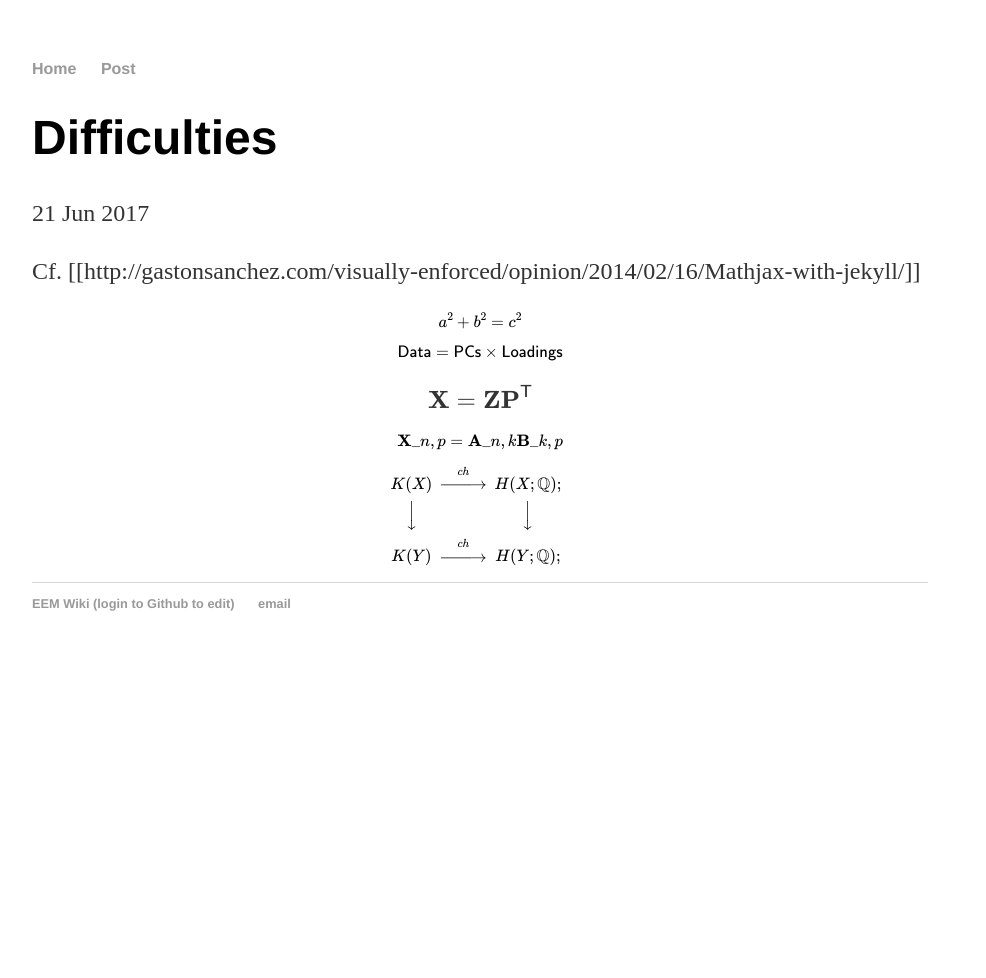
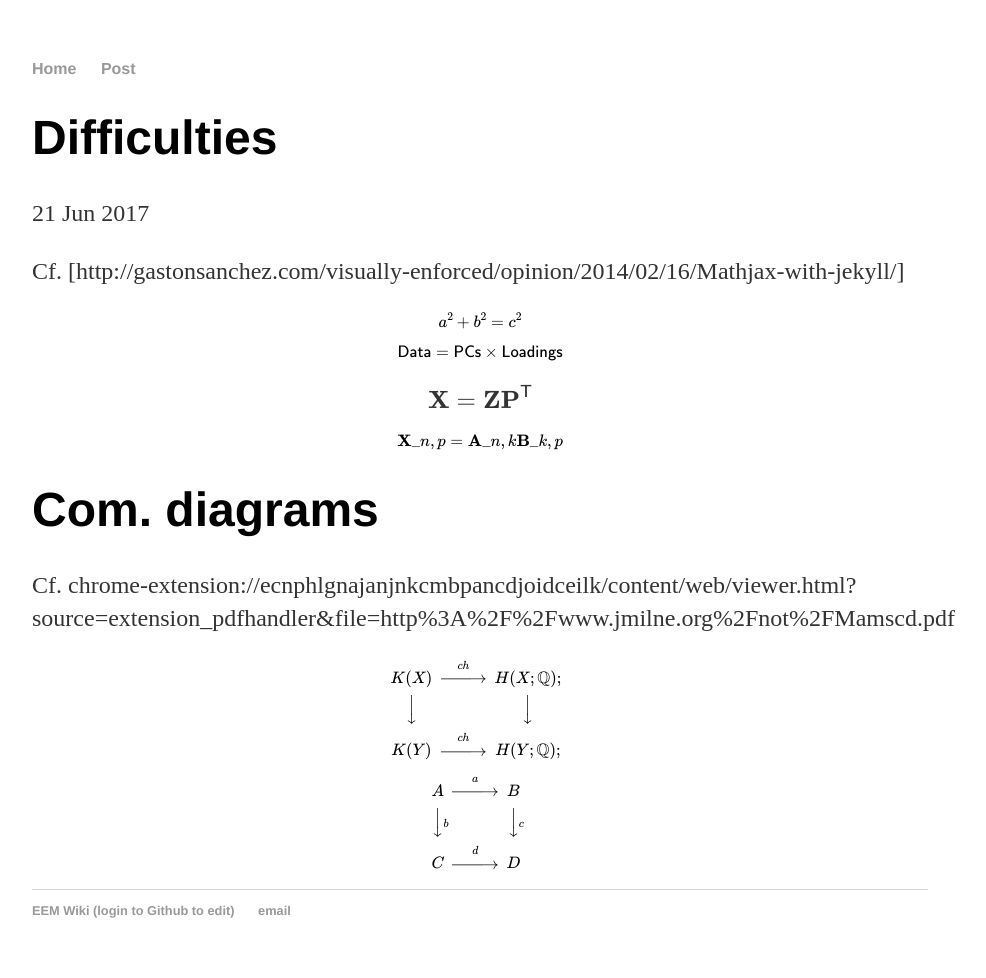
Before and after one commit to takasimiz/bak-github.io, a Jekyll site: the page built from _posts/2017-06-21-latex.md, in a window 1280 px wide. Shown: the whole page, without its empty margins (160-1146 px from the left). Built offline with Jekyll 4.4.1, drawn with Linux system fonts in a browser that asks for light colours; formulas are drawn with MathJax 3; before the commit the page ends 900 px from its top, so only the background shows below that.

Commit message:
Update 2017-06-21-latex.md

```diff
--- a/_posts/2017-06-21-latex.md
+++ b/_posts/2017-06-21-latex.md
@@ -3,7 +3,7 @@
 title: "Difficulties"
 date: 2017-06-21
 ---
-Cf. [[http://gastonsanchez.com/visually-enforced/opinion/2014/02/16/Mathjax-with-jekyll/]]
+Cf. [http://gastonsanchez.com/visually-enforced/opinion/2014/02/16/Mathjax-with-jekyll/]
 
 $$a^2 + b^2 = c^2$$
 
@@ -13,10 +13,20 @@
 
 $$ \mathbf{X}\_{n,p} = \mathbf{A}\_{n,k} \mathbf{B}\_{k,p} $$
 
+# Com. diagrams
+Cf. chrome-extension://ecnphlgnajanjnkcmbpancdjoidceilk/content/web/viewer.html?source=extension_pdfhandler&file=http%3A%2F%2Fwww.jmilne.org%2Fnot%2FMamscd.pdf
 
 $$ \require{AMScd}
 \begin{CD}
-K(X) @>{ch}>> H(X;\mathbb Q);\\
-@VVV @VVV \\
-K(Y) @>{ch}>> H(Y;\mathbb Q);
+K(X) @>{ch}>>  H(X;\mathbb Q);\\
+@VVV           @VVV \\
+K(Y) @>{ch}>>  H(Y;\mathbb Q);
 \end{CD} $$
+
+$$ \require{AMScd}
+\begin{CD}
+A    @>a>>   B\\
+@VVbV       @VVcV\\
+C    @>d>> D
+\end{CD}
+$$
```
